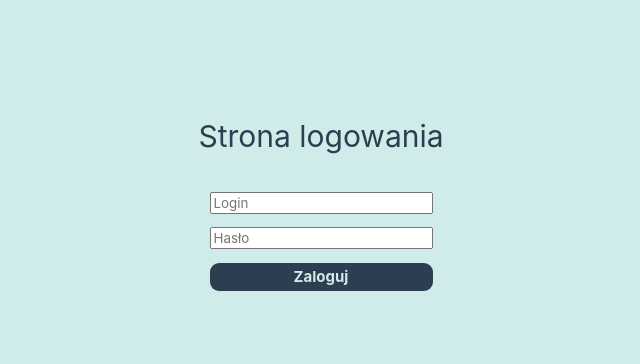
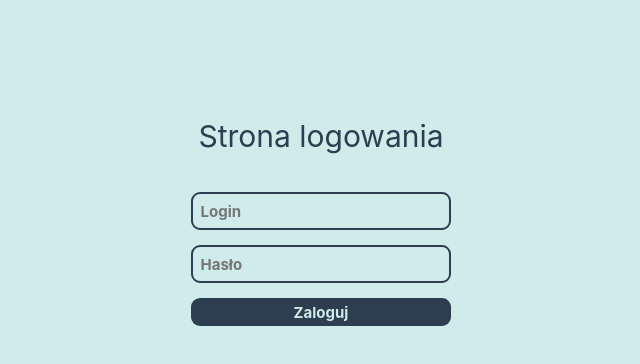
Before and after one commit to cptkidd62/rankingerion_frontend, a Vue app in the folder client/: page /signin in a window 1280 px wide. Shown: the top 364 px of the page, without its empty margins (319-959 px from the left). Built offline with nearby package versions, Linux system fonts and the light colour scheme.

Commit message:
create some styling for text inputs

```diff
--- a/client/src/assets/main.css
+++ b/client/src/assets/main.css
@@ -41,3 +41,22 @@ a,
   scale: 103%;
   background-color: var(--color-header);
 }
+
+.text-input {
+  background-color: var(--color-background);
+  border-radius: 0.6em;
+  border: solid var(--color-text) 0.15em;
+  color: var(--color-text);
+  font-weight: bolder;
+  padding: 0.5em;
+  font-size: 1em;
+}
+
+.text-input:focus {
+  background-color: var(--color-text);
+  color: var(--color-background);
+}
+
+.text-input.error {
+  border-color: red;
+}
--- a/client/src/components/LoginForm.vue
+++ b/client/src/components/LoginForm.vue
@@ -19,8 +19,8 @@ const handleSubmit = () => {
 <template>
   <div class="login-form">
     <form @submit.prevent="handleSubmit">
-      <input type="text" name="username" id="username" v-model="username" placeholder="Login">
-      <input type="password" name="password" id="password" v-model="password" placeholder="Hasło">
+      <input class="text-input" type="text" name="username" id="username" v-model="username" placeholder="Login">
+      <input class="text-input" type="password" name="password" id="password" v-model="password" placeholder="Hasło">
       <input class="button" type="submit" value="Zaloguj">
     </form>
   </div>
--- a/client/src/components/NewBotForm.vue
+++ b/client/src/components/NewBotForm.vue
@@ -55,7 +55,7 @@ const validateField = (field: string) => {
 <template>
     <div class="new-bot-form">
         <form @submit.prevent="handleSubmit">
-            <input type="text" name="name" id="name" v-model="name" placeholder="Nazwa" @blur="validateField('name')">
+            <input class="text-input" :class="{error: errors.name != ''}" type="text" name="name" id="name" v-model="name" placeholder="Nazwa" @blur="validateField('name')">
             <p v-if="errors.name" style="color:red;">{{ errors.name }}</p>
             <input class="button" type="file" name="file" id="file" ref="fileInput" v-on:change="onFileChanged()"
                 @blur="validateField('file')" placeholder="Tu wklej kod">
```
